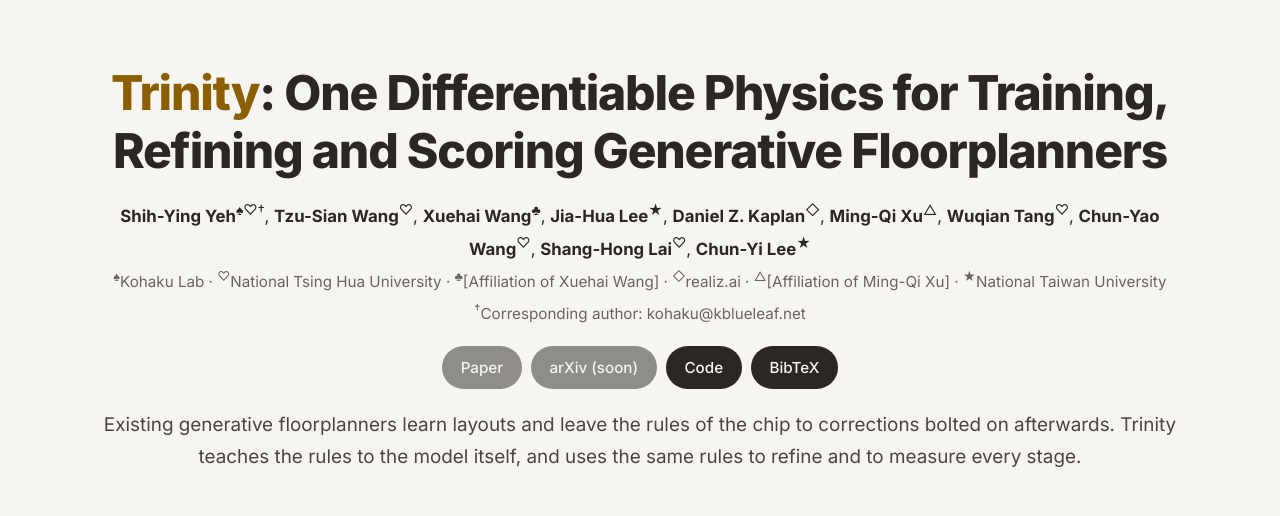
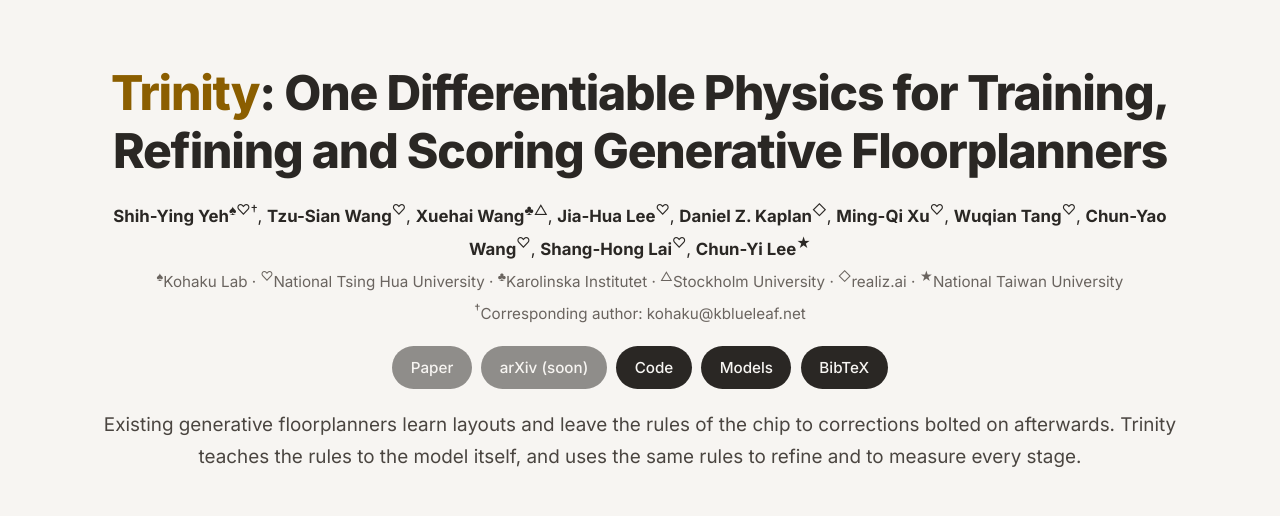
Before and after one commit to Kohaku-Lab/Trinity, a plain HTML site: page index.html in a window 1280 px wide. Shown: the top 516 px of the page. Drawn offline with Linux system fonts and the light colour scheme; a web font is replaced by a local one.

Commit message:
Project page: final affiliations and the Hugging Face models link
Co-Authored-By: Claude Opus 5.5 <noreply@anthropic.com>
Claude-Session: https://claude.ai/code/session_01J7UZgdL7vf4vc6mnXPH7nd

```diff
--- a/index.html
+++ b/index.html
@@ -187,14 +187,15 @@ img, video, canvas, svg { max-width: 100%; }
   <header class="hero">
     <h1><span class="name">Trinity</span>: One Differentiable Physics for Training, Refining and Scoring Generative Floorplanners</h1>
     <div class="authors">
-      <span><b>Shih-Ying Yeh</b><sup>♠♡†</sup>, <b>Tzu-Sian Wang</b><sup>♡</sup>, <b>Xuehai Wang</b><sup>♣</sup>, <b>Jia-Hua Lee</b><sup>★</sup>, <b>Daniel Z. Kaplan</b><sup>◇</sup>, <b>Ming-Qi Xu</b><sup>△</sup>, <b>Wuqian Tang</b><sup>♡</sup>, <b>Chun-Yao Wang</b><sup>♡</sup>, <b>Shang-Hong Lai</b><sup>♡</sup>, <b>Chun-Yi Lee</b><sup>★</sup></span>
-      <span class="aff"><sup>♠</sup>Kohaku Lab · <sup>♡</sup>National Tsing Hua University · <sup>♣</sup>[Affiliation of Xuehai Wang] · <sup>◇</sup>realiz.ai · <sup>△</sup>[Affiliation of Ming-Qi Xu] · <sup>★</sup>National Taiwan University</span>
+      <span><b>Shih-Ying Yeh</b><sup>♠♡†</sup>, <b>Tzu-Sian Wang</b><sup>♡</sup>, <b>Xuehai Wang</b><sup>♣△</sup>, <b>Jia-Hua Lee</b><sup>♡</sup>, <b>Daniel Z. Kaplan</b><sup>◇</sup>, <b>Ming-Qi Xu</b><sup>♡</sup>, <b>Wuqian Tang</b><sup>♡</sup>, <b>Chun-Yao Wang</b><sup>♡</sup>, <b>Shang-Hong Lai</b><sup>♡</sup>, <b>Chun-Yi Lee</b><sup>★</sup></span>
+      <span class="aff"><sup>♠</sup>Kohaku Lab · <sup>♡</sup>National Tsing Hua University · <sup>♣</sup>Karolinska Institutet · <sup>△</sup>Stockholm University · <sup>◇</sup>realiz.ai · <sup>★</sup>National Taiwan University</span>
       <span class="aff"><sup>†</sup>Corresponding author: kohaku@kblueleaf.net</span>
     </div>
     <nav class="links" aria-label="Paper links">
       <a class="btn" aria-disabled="true" role="link">Paper</a>
       <a class="btn" aria-disabled="true" role="link">arXiv (soon)</a>
       <a class="btn" href="https://github.com/Kohaku-Lab/Trinity">Code</a>
+      <a class="btn" href="https://huggingface.co/KBlueLeaf/Trinity">Models</a>
       <a class="btn" href="#citation">BibTeX</a>
     </nav>
     <p class="pitch">Existing generative floorplanners learn layouts and leave the rules of the chip to corrections bolted on afterwards. Trinity teaches the rules to the model itself, and uses the same rules to refine and to measure every stage.</p>
```
